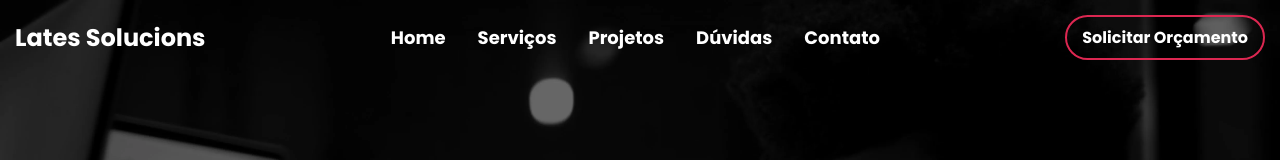
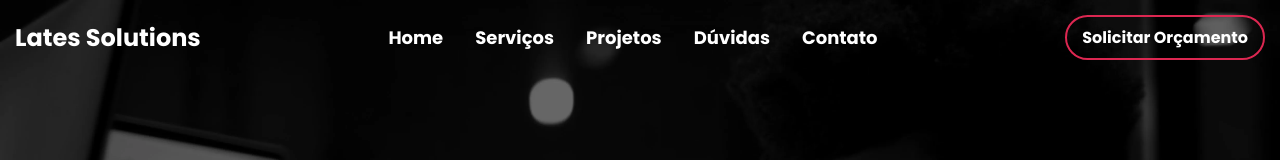
Before and after one commit to Joaovitorcgds/LandingPageServices, a React (Vite) app: page / in a window 1280 px wide. Shown: the top 160 px of the page. Built offline with nearby package versions, Linux system fonts and the light colour scheme; a web font is replaced by a local one.

Commit message:
correção de ortografia

```diff
--- a/src/components/Header/index.jsx
+++ b/src/components/Header/index.jsx
@@ -51,7 +51,7 @@ export function Header(){
   return(
     <>
       <HeaderContainer className={navbar ? "sticky" : ""}>
-        <a href="/" aria-label="Redirecionar para página inicial">Lates Solucions</a>
+        <a href="/" aria-label="Redirecionar para página inicial">Lates Solutions</a>
 
         {isOpen ?
           <X size={32} onClick={toggleMenu} weight="bold" color={navbar ? "black" : "white"}/>
```
